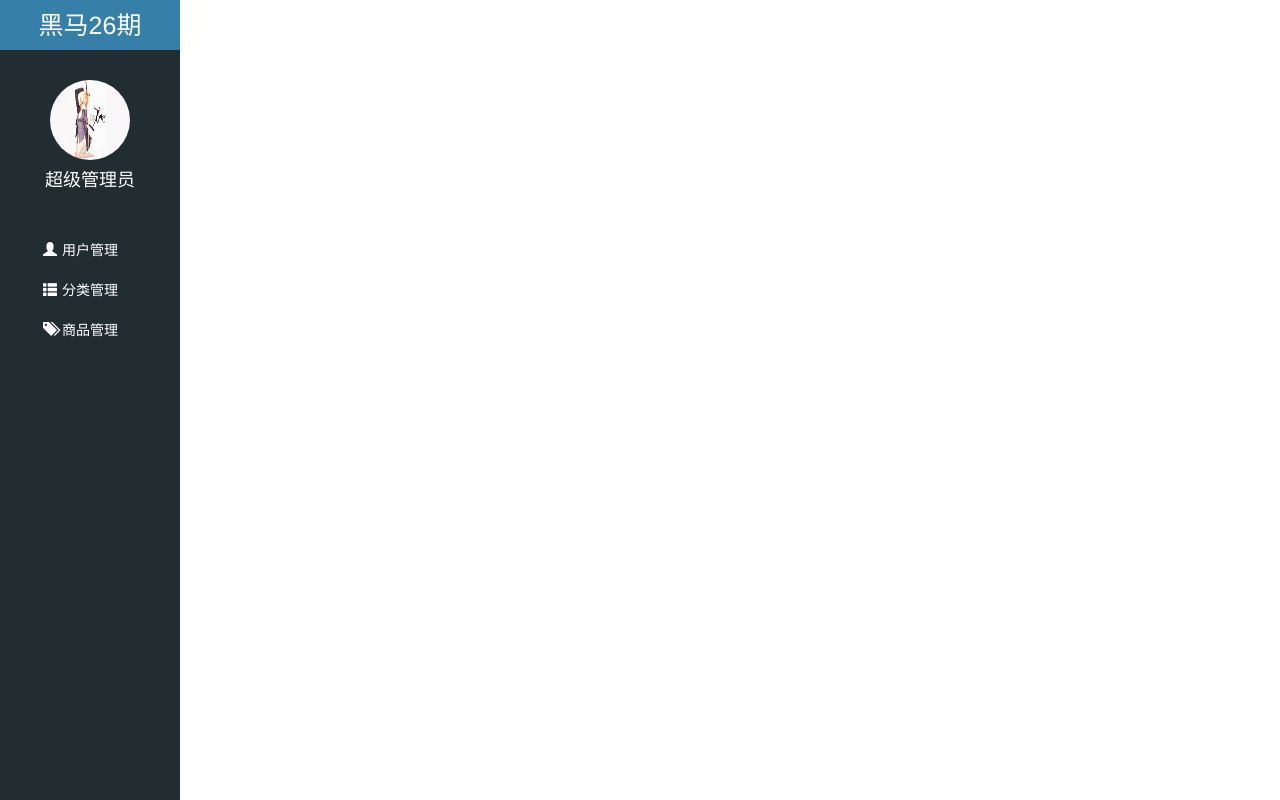
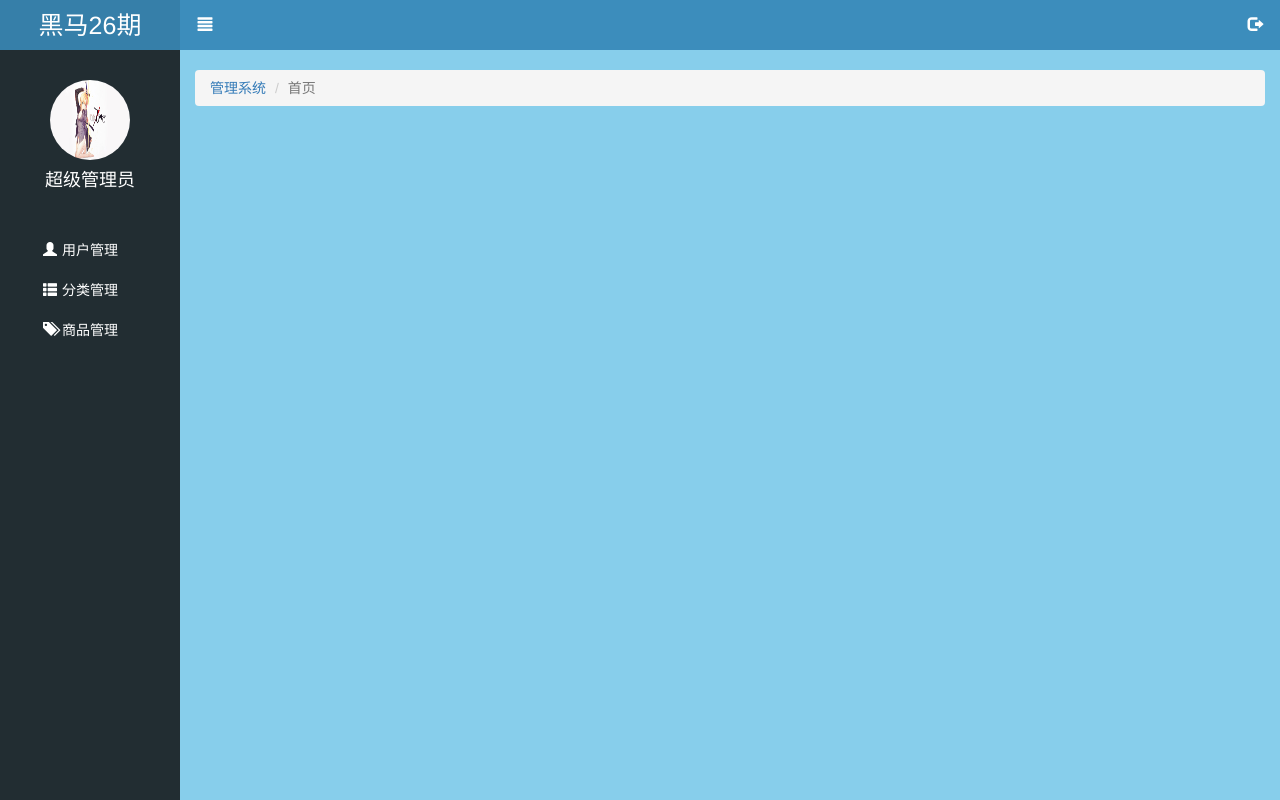
Before and after one commit to gwcfate/sh_letao, a website: page public/back1/index.html in a window 1280 px wide. Shown: the top 800 px of the page. Drawn offline with Linux system fonts and the light colour scheme.

Commit message:
首页公共基本样式

```diff
--- a/public/back1/css/common.css
+++ b/public/back1/css/common.css
@@ -36,6 +36,7 @@ ul {
     width: 180px;
     height: 100%;
     background-color: #222D32;
+    z-index: 999;
 }
 .lt_aside .brand {
     width: 180px;
@@ -86,3 +87,34 @@ ul {
 .lt_aside .nav .child a {
     padding-left: 60px;
 }
+
+/* 主体 */
+.lt_topbar {
+    position: fixed;
+    top: 0;
+    left: 0;
+    height: 50px;
+    width: 100%;
+    background-color: #3C8DBC;
+    padding-left: 180px;
+}
+
+.lt_topbar a {
+    width: 50px;
+    height: 50px;
+    line-height: 50px;
+    text-align: center;
+    color: #fff;
+    font-size: 15px;
+}
+
+/* 下面 */
+.container-fluid {
+    margin-left: 180px;
+    margin-top: 50px;
+    background-color: skyblue;
+    height: 2000px;
+}
+.container-fluid .breadcrumb {
+    margin-top: 20px;
+}
--- a/public/back1/index.html
+++ b/public/back1/index.html
@@ -13,6 +13,7 @@
     <link rel="stylesheet" href="./css/common.css">
 </head>
 <body>
+    <!-- 左侧 -->
 <div class="lt_aside">
     <div class="brand">
         <a href="#">黑马26期</a>
@@ -36,7 +37,22 @@
     </div>
 </div>
 
-
+<!-- 右侧 -->
+<div class="lt_main">
+    <div class="lt_topbar">
+        <a href="javascript:;" class="pull-left icon_menu"><i class="glyphicon glyphicon-align-justify"></i></a>
+        <a href="javascript:;" class="pull-right icon_logout"><i class="glyphicon glyphicon-log-out"></i></a>
+    </div>
+    <div class="container-fluid">
+        <!-- 路径导航 -->
+        <ol class="breadcrumb">
+            <li>
+                <a href="#">管理系统</a>
+            </li>
+            <li class="active">首页</li>
+        </ol>
+    </div>
+</div>
 
 
 
```
